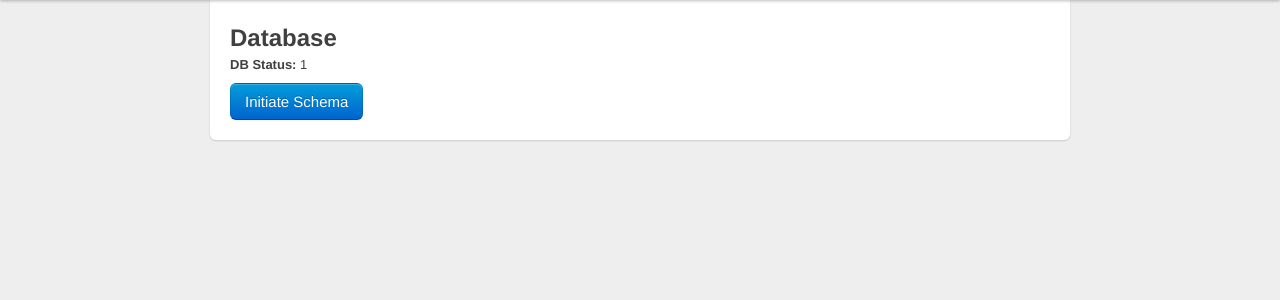
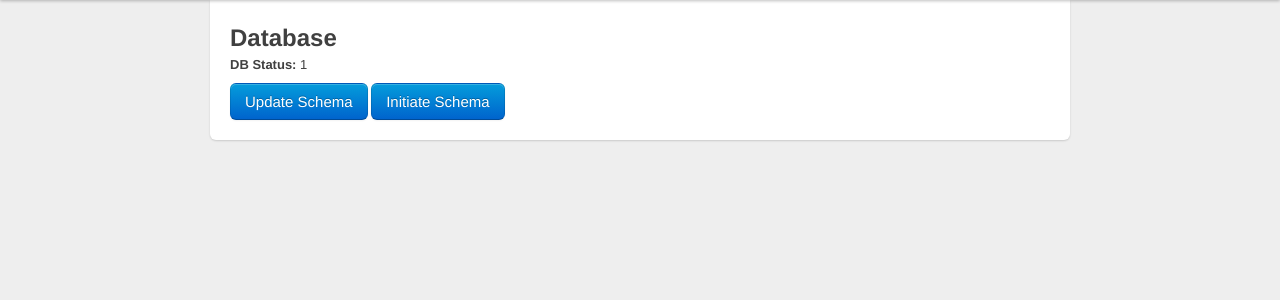
Before and after one commit to jgumbley/base_flask_project, a Flask app: template templates/sysadmin.html in a window 1280 px wide. Shown: the part 40-340 px from the top of the page. Run offline with Flask 2, Linux system fonts and the light colour scheme; the template is opened without the code that fills it: most values are stand-ins (such as "Sample title", 1, 10 or a date in 2020); some libraries are stand-ins or nearby versions.

Commit message:
method to update schema

```diff
--- a/app.py
+++ b/app.py
@@ -67,5 +67,12 @@ def sysaction():
     schema.initiate()
     return redirect("/sysadmin/")
 
+@app.route('/sysaction/update-schema')
+@requires_admin
+def sysaction():
+    schema = DatabaseSchema(conn_url)
+    schema.update()
+    return redirect("/sysadmin/")
+
 if __name__ == '__main__':
     app.run(debug=True)
--- a/database/api.py
+++ b/database/api.py
@@ -21,4 +21,7 @@ class DatabaseSchema(object):
 
     def initiate(self):
         version_control(self.conn_url, self.repo)
-        upgrade(self.conn_url, repo)
+        self.update()
+
+    def update(self):
+        upgrade(self.conn_url, self.repo)
--- a/templates/sysadmin.html
+++ b/templates/sysadmin.html
@@ -25,6 +25,8 @@
           <h2>Database</h2>
           <p><b>DB Status:  </b>{{ db_ver_num }}</p>
 
+            <a href="/sysaction/update-schema" class="btn large primary">Update Schema</a>
+
             <a href="/sysaction/initiate-schema" class="btn large primary">Initiate Schema</a>
 
       </div>
```
